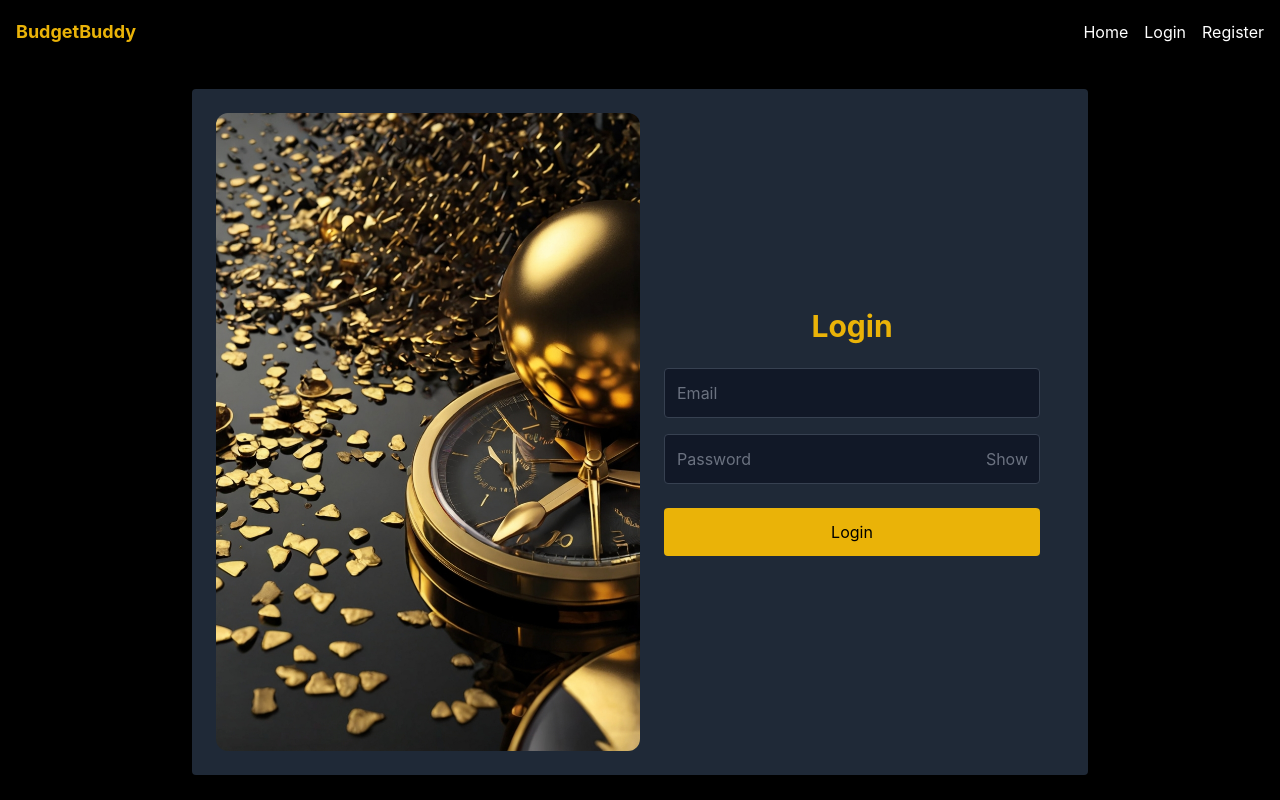
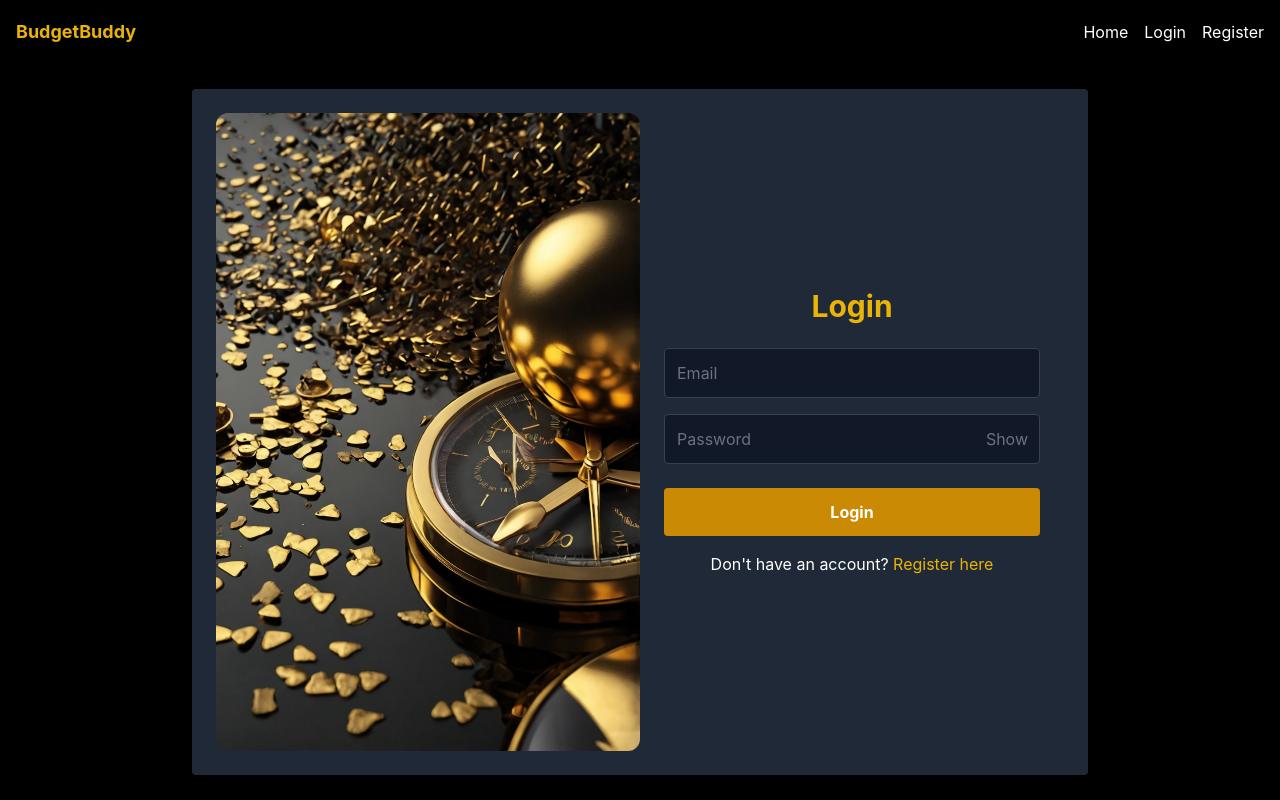
Before and after one commit to Frnn4268/BudgetBuddy, a React (Create React App) app in the folder client/: page /login in a window 1280 px wide. Built offline with nearby package versions, Linux system fonts and the light colour scheme.

Commit message:
Adding new changes in LoginForm.js and RegisterForm.js

```diff
--- a/client/src/components/Login/LoginForm.js
+++ b/client/src/components/Login/LoginForm.js
@@ -73,7 +73,10 @@ const LoginForm = () => {
         showPassword={showPassword}
         togglePasswordVisibility={togglePasswordVisibility}
       />
-      <button type="submit" className="w-full bg-yellow-500 text-black p-3 rounded hover:bg-yellow-600 transition-colors duration-300">Login</button>
+      <button type="submit" className="w-full bg-yellow-600 text-white font-bold p-3 rounded hover:bg-yellow-700 transition-colors duration-300">Login</button>
+      <div className="mt-4 text-center text-white">
+        <p>Don't have an account? <a href="/register" className="text-yellow-500 hover:underline">Register here</a></p>
+      </div>
     </form>
   );
 };
--- a/client/src/components/Register/RegisterForm.js
+++ b/client/src/components/Register/RegisterForm.js
@@ -84,7 +84,10 @@ const RegisterForm = () => {
         showPassword={showPassword}
         togglePasswordVisibility={togglePasswordVisibility}
       />
-      <button type="submit" className="w-full bg-yellow-500 text-black p-3 rounded hover:bg-yellow-600 transition-colors duration-300">Register</button>
+      <button type="submit" className="w-full bg-yellow-600 text-white font-bold p-3 rounded hover:bg-yellow-700 transition-colors duration-300">Register</button>
+      <div className="mt-4 text-center text-white">
+        <p>Already have an account? <a href="/login" className="text-yellow-500 hover:underline">Go to Login</a></p>
+      </div>
     </form>
   );
 };
```
